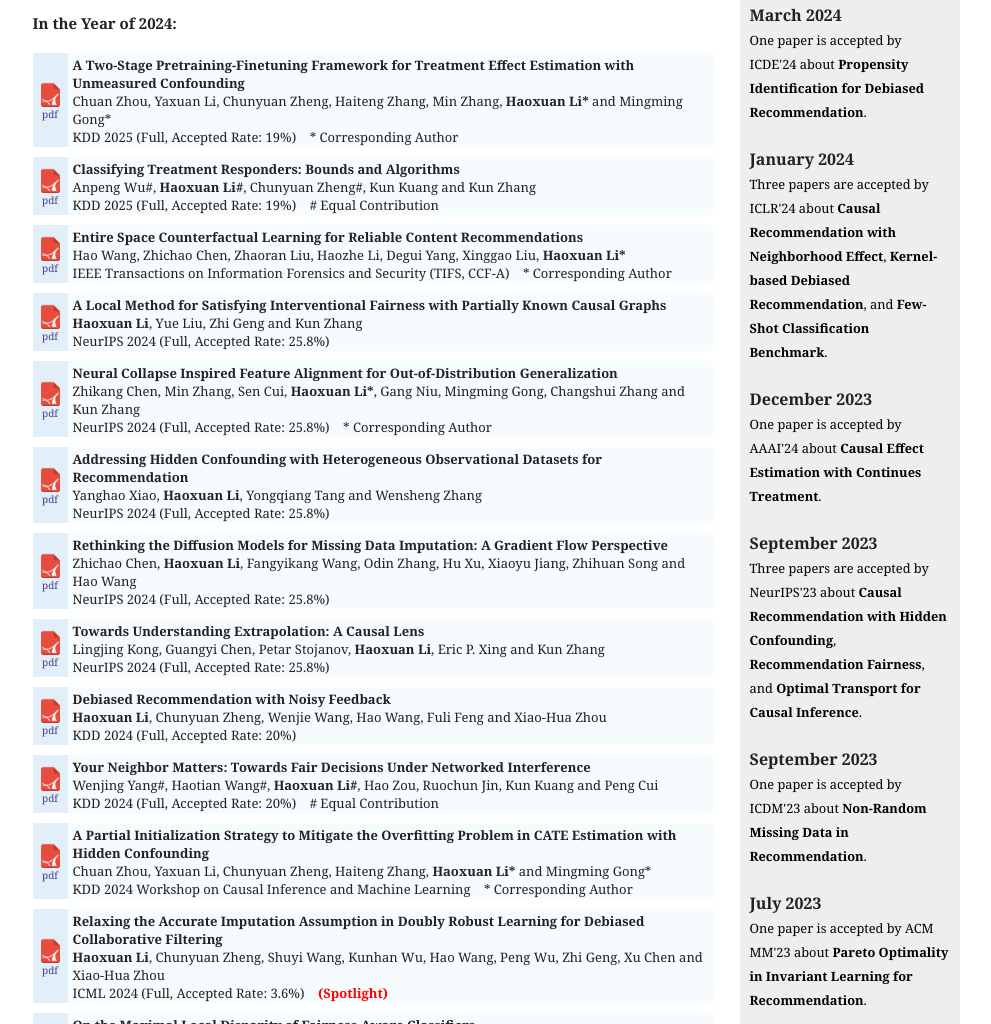
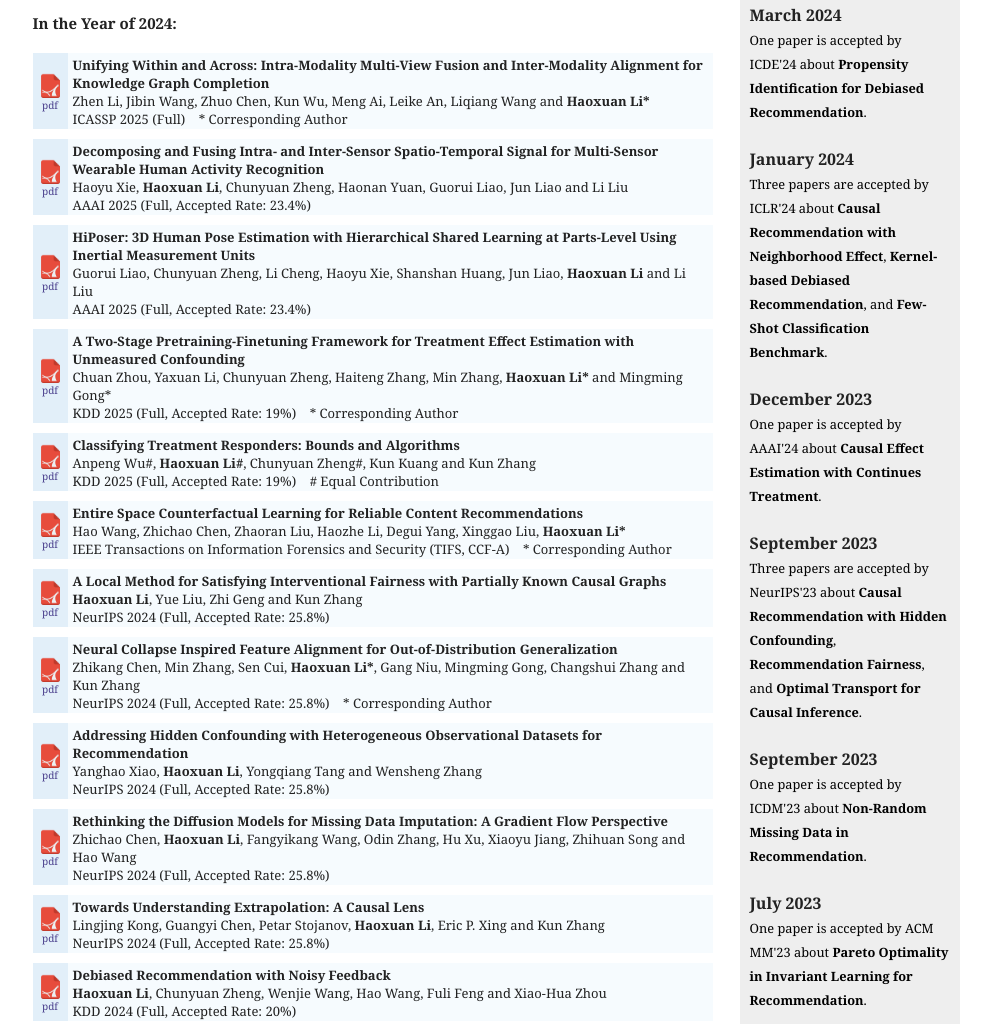
Before and after one commit to haoxuanli-pku/haoxuanli-pku.github.io, a plain HTML site: page index.html in a window 1280 px wide. Shown: the part 1053-2077 px from the top of the page, without its empty margins (144-1135 px from the left). Drawn offline with Linux system fonts and the light colour scheme.

Commit message:
Update index.html

```diff
--- a/index.html
+++ b/index.html
@@ -224,6 +224,42 @@ Multi-modal Data Analysis" </font> </br>
 <table>
   <tbody>
   <tr>
+    <td class="left"><a href="./papers/ICASSP 25 - Unifying Within and Across Intra-Modality Multi-View Fusion and Inter-Modality Alignment for Knowledge Graph Completion.pdf" target="_blank"><img src="./images/pdf.png" width="25" height="25"><br>pdf</a></td>
+    <td><span class="title">Unifying Within and Across: Intra-Modality Multi-View Fusion and Inter-Modality Alignment for Knowledge Graph Completion</span>
+      <br>Zhen Li, Jibin Wang, Zhuo Chen, Kun Wu, Meng Ai, Leike An, Liqiang Wang and <strong>Haoxuan Li*</strong>
+    <br>ICASSP 2025 (Full) &nbsp;&nbsp; * Corresponding Author
+  </td>
+  </tr>
+ </tbody>
+</table>
+
+<table>
+  <tbody>
+  <tr>
+    <td class="left"><a href="./papers/AAAI 25 - Decomposing and Fusing Intra- and Inter-Sensor Spatio-Temporal Signal for Multi-Sensor Wearable Human Activity Recognition.pdf" target="_blank"><img src="./images/pdf.png" width="25" height="25"><br>pdf</a></td>
+    <td><span class="title">Decomposing and Fusing Intra- and Inter-Sensor Spatio-Temporal Signal for Multi-Sensor Wearable Human Activity Recognition</span>
+      <br>Haoyu Xie, <strong>Haoxuan Li</strong>, Chunyuan Zheng, Haonan Yuan, Guorui Liao, Jun Liao and Li Liu
+    <br>AAAI 2025 (Full, Accepted Rate: 23.4%)
+  </td>
+  </tr>
+ </tbody>
+</table>
+
+<table>
+  <tbody>
+  <tr>
+    <td class="left"><a href="./papers/AAAI 25 - HiPoser 3D Human Pose Estimation with Hierarchical Shared Learning at Parts-Level Using Inertial Measurement Units.pdf" target="_blank"><img src="./images/pdf.png" width="25" height="25"><br>pdf</a></td>
+    <td><span class="title">HiPoser: 3D Human Pose Estimation with Hierarchical Shared Learning at Parts-Level Using Inertial Measurement Units</span>
+      <br>Guorui Liao, Chunyuan Zheng, Li Cheng, Haoyu Xie, Shanshan Huang, Jun Liao, <strong>Haoxuan Li</strong> and Li Liu
+    <br>AAAI 2025 (Full, Accepted Rate: 23.4%)
+  </td>
+  </tr>
+ </tbody>
+</table>
+
+<table>
+  <tbody>
+  <tr>
     <td class="left"><a href="" target="_blank"><img src="./images/pdf.png" width="25" height="25"><br>pdf</a></td>
     <td><span class="title">A Two-Stage Pretraining-Finetuning Framework for Treatment Effect Estimation with Unmeasured Confounding</span>
       <br>Chuan Zhou, Yaxuan Li, Chunyuan Zheng, Haiteng Zhang, Min Zhang, <strong>Haoxuan Li*</strong> and Mingming Gong*
@@ -341,7 +377,7 @@ Multi-modal Data Analysis" </font> </br>
  </tbody>
 </table>
 
-<table>
+<!-- <table>
   <tbody>
   <tr>
     <td class="left"><a href="" target="_blank"><img src="./images/pdf.png" width="25" height="25"><br>pdf</a></td>
@@ -351,7 +387,7 @@ Multi-modal Data Analysis" </font> </br>
   </td>
   </tr>
  </tbody>
-</table>
+</table> -->
 
 <table>
   <tbody>
```
